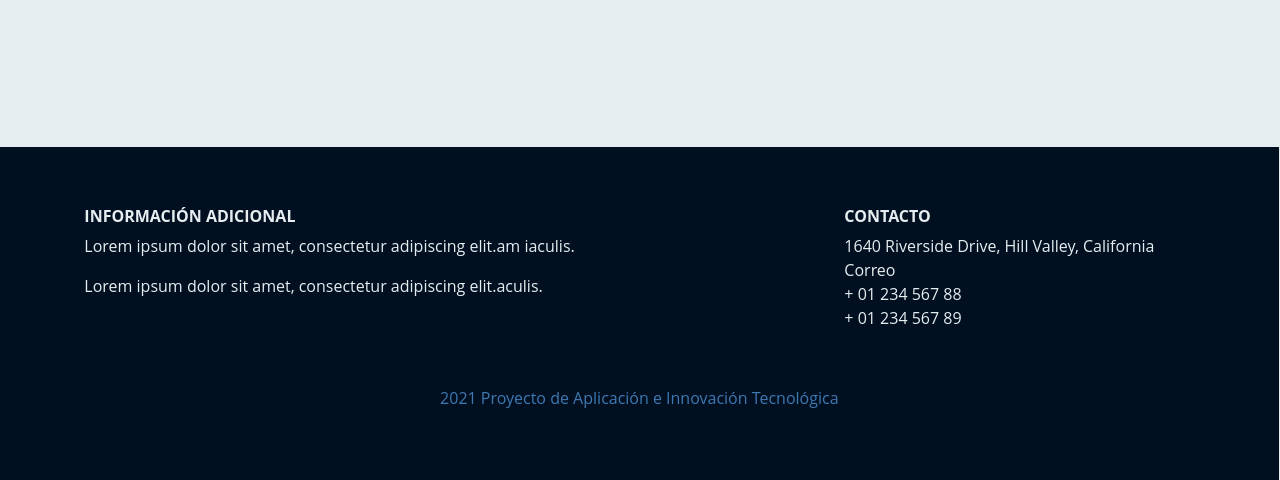
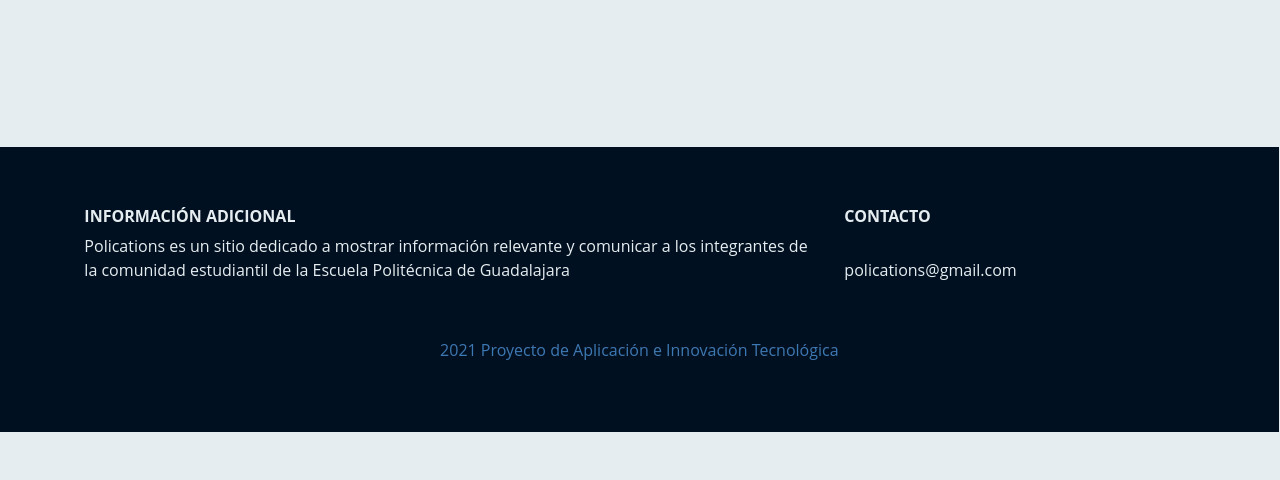
Before and after one commit to DIROJ/DIROJ.github.io, a PHP site: page /index.php in a window 1280 px wide. Shown: the part 1931-2411 px from the top of the page. After the commit the page ends 2363 px from the top, so only its background shows below. Run offline with PHP 8.4, Linux system fonts and the light colour scheme.

Commit message:
Update footer.php

```diff
--- a/footer.php
+++ b/footer.php
@@ -7,15 +7,13 @@
     echo'            <div class="row">';
     echo'                <div class="col-lg-8 col-md-8 col-sm-12">';
     echo'                    <h6 class="text-uppercase font-weight-bold">Información Adicional</h6>';
-    echo'                    <p>Lorem ipsum dolor sit amet, consectetur adipiscing elit.am iaculis.</p>';
-    echo'                    <p>Lorem ipsum dolor sit amet, consectetur adipiscing elit.aculis.</p>';
+    echo'                    <p>Polications es un sitio dedicado a mostrar información relevante
+                                y comunicar a los integrantes de la comunidad estudiantil de la
+                                Escuela Politécnica de Guadalajara</p>';
     echo'                </div>';
     echo'                <div class="col-lg-4 col-md-4 col-sm-12">';
     echo'                    <h6 class="text-uppercase font-weight-bold">Contacto</h6>';
-    echo'                    <p>1640 Riverside Drive, Hill Valley, California';
-    echo'                    <br/>Correo';
-    echo'                    <br/>+ 01 234 567 88';
-    echo'                    <br/>+ 01 234 567 89</p>';
+    echo'                    <br/>polications@gmail.com';
     echo'                </div>';
     echo'            </div>';
     echo'        </div>';
```
